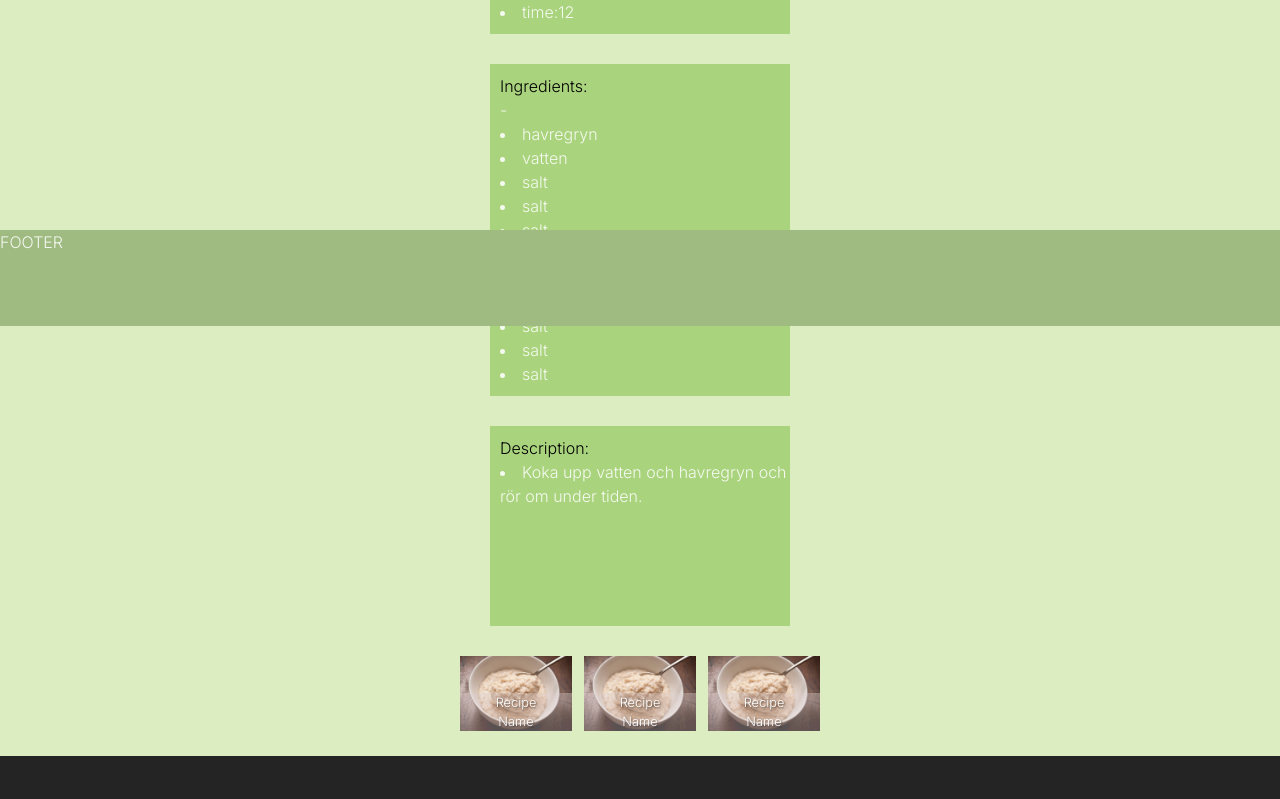
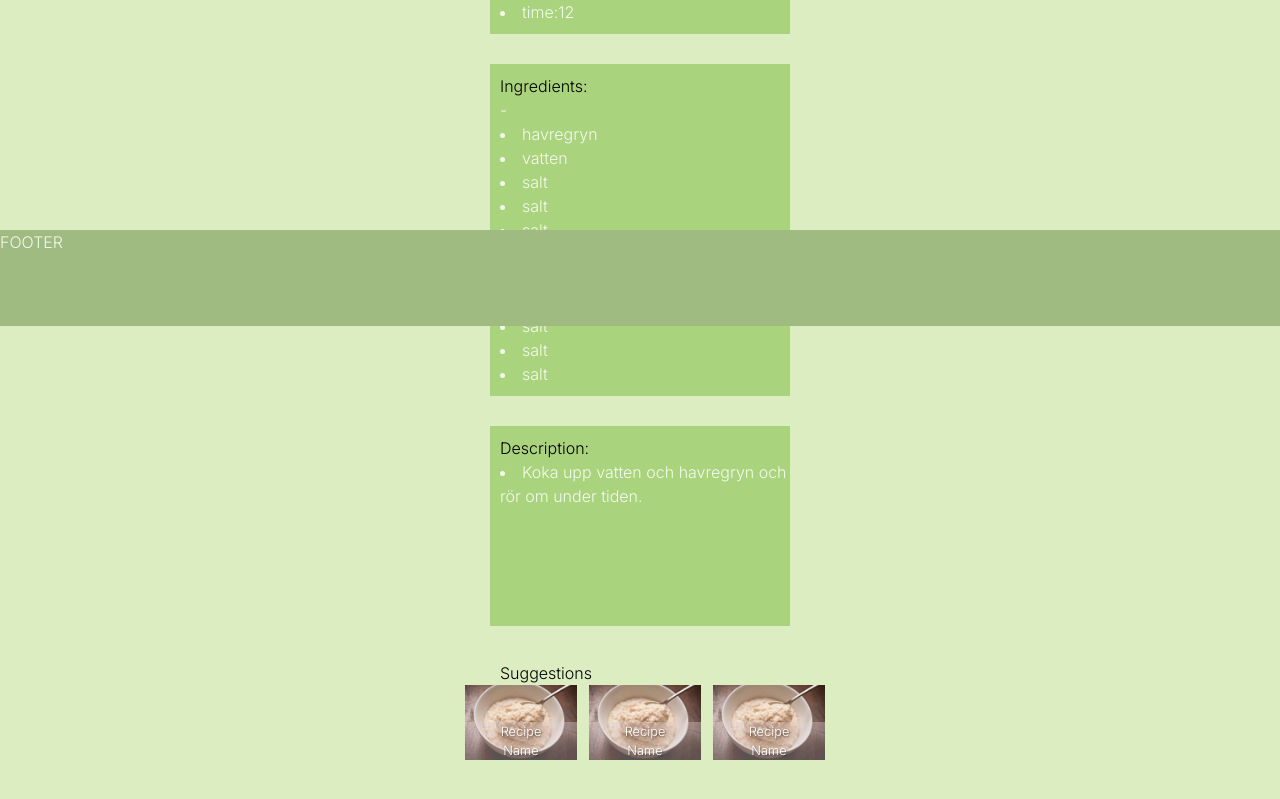
Before and after one commit to AdamGrubb/grupp10, a React (Vite) app in the folder MegaBite/: page /searchresults/recipepage in a window 1280 px wide. Shown: the part 474-1273 px from the top of the page. Before the commit the page ends 1230 px from the top, so only its background shows below. Built offline with nearby package versions, Linux system fonts and the light colour scheme; a web font is replaced by a local one.

Commit message:
recipesuggestion at the right place

```diff
--- a/MegaBite/src/components/recipePage/RecipePage.css
+++ b/MegaBite/src/components/recipePage/RecipePage.css
@@ -58,3 +58,12 @@
     font-size: 1em;
     font-weight: 500;
 }
+
+
+.recipeSuggestion{
+    width: 300px;
+    margin-bottom: 100px;
+    padding-left: 10px;
+    padding-top: 5px;
+    padding-bottom: 10px;
+}
--- a/MegaBite/src/components/recipePage/RecipePage.jsx
+++ b/MegaBite/src/components/recipePage/RecipePage.jsx
@@ -51,14 +51,15 @@ return (
             <li> {recipe.description}</li>
           </div>
         </section>
+
+        <section className="recipeSuggestion">
+          <h2 id="big">Suggestions</h2>
+          <div>{<RecipeSuggestions/>}</div>
+        </section>
+
         </div>
 
-      <section>
-      {<RecipeSuggestions/>}
-      </section>
-
       </article>
-
 
     </>
   );
```
